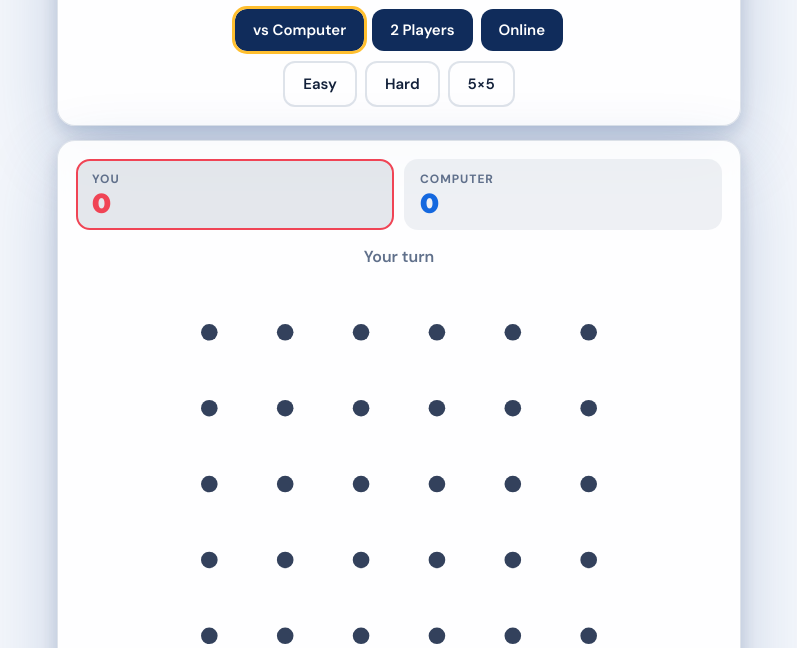
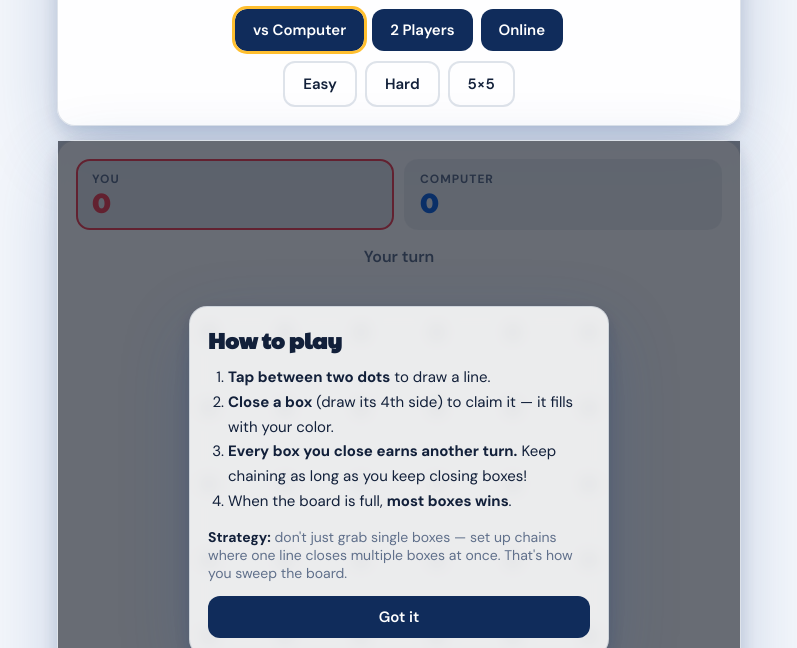
Before and after one commit to sqaz2/1v1-nz, a website: page dots-and-boxes/index.html in a window 1280 px wide. Shown: the part 152-800 px from the top of the page, without its empty margins (241-1038 px from the left). Drawn offline with Linux system fonts and the light colour scheme.

Commit message:
Dots and Boxes: add How to play modal

```diff
--- a/dots-and-boxes/index.html
+++ b/dots-and-boxes/index.html
@@ -130,6 +130,20 @@
     <div class="result-banner" id="resultBanner" hidden></div>
     <div class="controls">
       <button type="button" id="newGameBtn">New game</button>
+      <button type="button" id="howBtn" class="secondary">How to play</button>
+    </div>
+    <div id="howModal" hidden style="position:fixed; inset:0; z-index:50; display:flex; align-items:center; justify-content:center; padding:20px; background:rgba(4,10,24,.6);">
+      <div class="card" style="max-width:420px; width:100%;">
+        <h2 style="margin:0 0 10px; font-family:'Paytone One'; font-size:22px;">How to play</h2>
+        <ol style="margin:0 0 14px; padding-left:20px; line-height:1.65; font-size:15px;">
+          <li><b>Tap between two dots</b> to draw a line.</li>
+          <li><b>Close a box</b> (draw its 4th side) to claim it — it fills with your color.</li>
+          <li><b>Every box you close earns another turn.</b> Keep chaining as long as you keep closing boxes!</li>
+          <li>When the board is full, <b>most boxes wins</b>.</li>
+        </ol>
+        <p style="margin:0 0 14px; font-size:14px; color:var(--muted);"><b style="color:var(--ink);">Strategy:</b> don't just grab single boxes — set up chains where one line closes multiple boxes at once. That's how you sweep the board.</p>
+        <button type="button" id="howClose" style="width:100%;">Got it</button>
+      </div>
     </div>
   </section>
 
@@ -628,6 +642,12 @@
   }
 })();
 
+/* ---------- how to play modal ---------- */
+const howModal = $('howModal');
+$('howBtn').addEventListener('click', () => { howModal.hidden = false; });
+$('howClose').addEventListener('click', () => { howModal.hidden = true; });
+howModal.addEventListener('click', (e) => { if (e.target === howModal) howModal.hidden = true; });
+
 /* ---------- init ---------- */
 newGrid(5);
 render();
```
